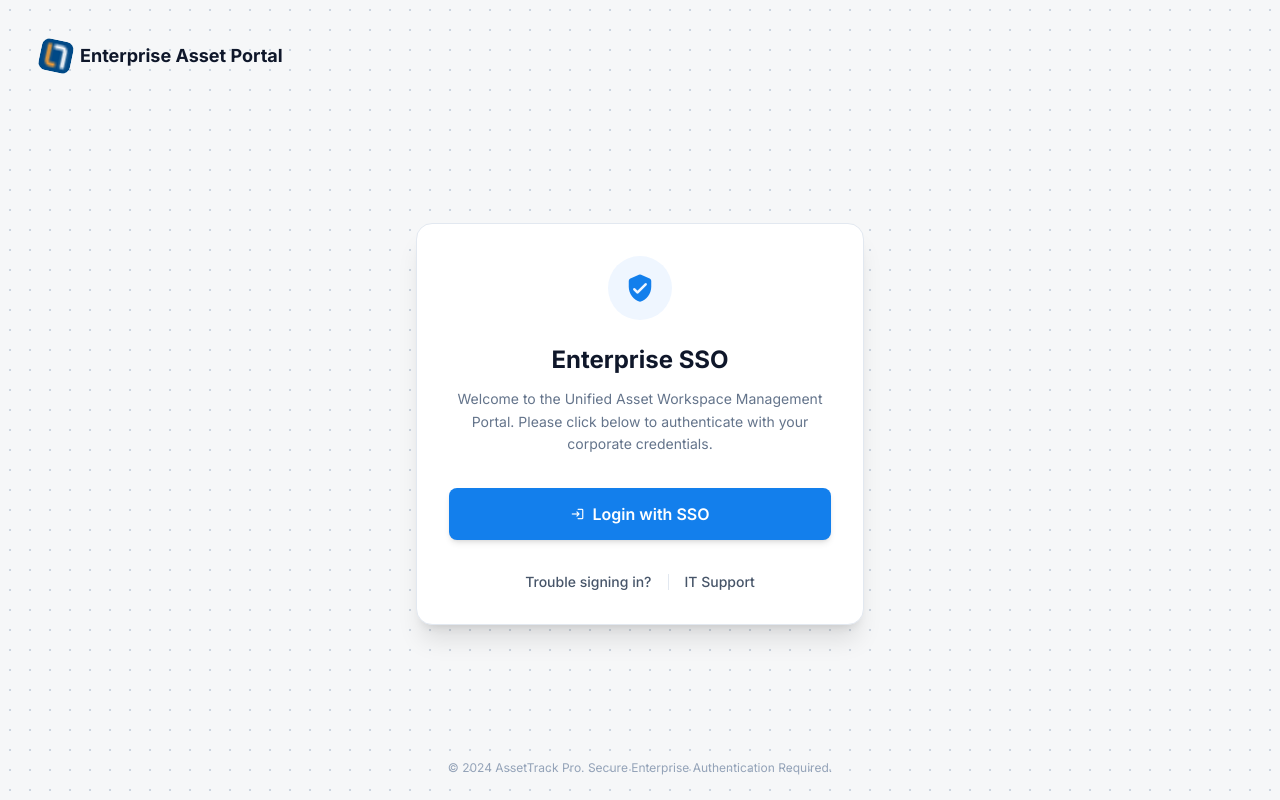
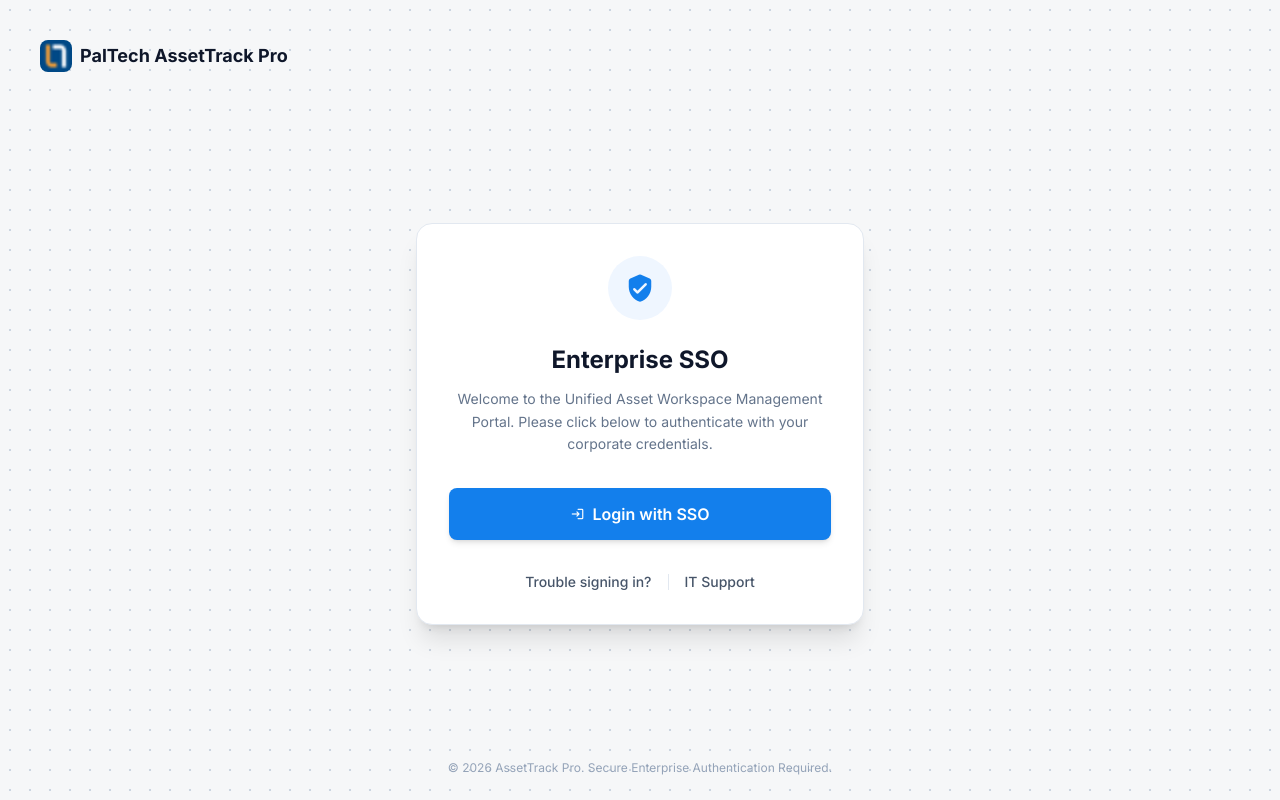
Before and after one commit to SahajJainDev/Unified-Asset-Workspace-Management-Portal, a React (Vite) app: page /#/login in a window 1280 px wide. Built offline with nearby package versions, Linux system fonts and the light colour scheme; no server answers.

Commit message:
UI updates

```diff
--- a/components/Sidebar.tsx
+++ b/components/Sidebar.tsx
@@ -17,7 +17,7 @@ const Sidebar: React.FC<SidebarProps> = ({ activeTab }) => {
     { id: 'assets', label: 'Assets', icon: 'laptop_mac', path: '/assets' },
     { id: 'map', label: 'Floor Map', icon: 'map', path: '/map' },
     { id: 'employees', label: 'Employees', icon: 'badge', path: '/employees' },
-    { id: 'users', label: 'Users', icon: 'group', path: '/users' },
+    { id: 'users', label: 'User Management', icon: 'group', path: '/users' },
     { id: 'verification-list', label: 'Asset Verification', icon: 'fact_check', path: '/verification-list' },
     { id: 'software-verifications', label: 'Software Verification', icon: 'inventory_2', path: '/software-verifications' },
     { id: 'Quixr-logs', label: 'Quixr Logs', icon: 'bolt', path: '/Quixr-logs' },
--- a/components/UserSidebar.tsx
+++ b/components/UserSidebar.tsx
@@ -18,7 +18,7 @@ const UserSidebar: React.FC<UserSidebarProps> = ({ activeTab }) => {
 
   const currentTab = activeTab || (
     location.pathname.includes('software-verify') ? 'software-verify' :
-    location.pathname.includes('seat') ? 'seat' : 'verify'
+      location.pathname.includes('seat') ? 'seat' : 'verify'
   );
   const currentUser = JSON.parse(localStorage.getItem('currentUser') || '{}');
 
@@ -32,10 +32,11 @@ const UserSidebar: React.FC<UserSidebarProps> = ({ activeTab }) => {
   return (
     <aside className="w-64 shrink-0 flex flex-col h-screen bg-white dark:bg-[#1a2632] border-r border-[#dbe0e6] dark:border-gray-800 transition-colors z-20">
       <div className="p-6 flex items-center gap-3 cursor-pointer shrink-0" onClick={() => navigate('/user/verify')}>
-        <div className="size-8 bg-primary rounded-lg flex items-center justify-center text-white shadow-sm">
-          <span className="material-symbols-outlined">person</span>
+        <div className="size-8 bg-transparent rounded-lg flex items-center justify-center overflow-hidden">
+          <img src="/logo.png" alt="AssetTrack Logo" class="w-full h-full object-contain"></img>
+
         </div>
-        <h2 className="text-lg font-bold tracking-tight">Employee Portal</h2>
+        <h2 className="text-lg font-bold tracking-tight">AssetTrack Pro</h2>
       </div>
 
       <nav className="flex-1 px-4 py-4 space-y-1 overflow-y-auto no-scrollbar">
@@ -66,7 +67,7 @@ const UserSidebar: React.FC<UserSidebarProps> = ({ activeTab }) => {
           </div>
           <div className="min-w-0">
             <p className="text-sm font-bold truncate">{currentUser.fullName || 'Guest User'}</p>
-            <p className="text-[10px] font-bold text-[#617589] uppercase tracking-tighter">ID: {currentUser.empId || '---'}</p>
+            <p className="text-[10px] font-bold text-[#617589] tracking-tighter">Employee ID: {currentUser.empId || '---'}</p>
           </div>
         </div>
       </div>
--- a/pages/LoginPage.tsx
+++ b/pages/LoginPage.tsx
@@ -37,10 +37,10 @@ const LoginPage: React.FC = () => {
   return (
     <div className="min-h-screen grid-bg flex flex-col transition-colors duration-200">
       <header className="p-6 md:p-10 flex items-center space-x-2">
-        <div className="w-8 h-8 bg-transparent rounded-lg flex items-center justify-center rotate-12 overflow-hidden">
+        <div className="w-8 h-8 bg-transparent rounded-lg flex items-center justify-center overflow-hidden">
           <img src="/logo.png" alt="AssetTrack Logo" className="w-full h-full object-contain" />
         </div>
-        <span className="text-slate-900 dark:text-white font-bold text-lg">Enterprise Asset Portal</span>
+        <span className="text-slate-900 dark:text-white font-bold text-lg">PalTech AssetTrack Pro</span>
       </header>
 
       <main className="flex-grow flex items-center justify-center p-4">
@@ -118,7 +118,7 @@ const LoginPage: React.FC = () => {
       </main>
 
       <footer className="p-6 text-center text-slate-400 text-xs">
-        &copy; 2024 AssetTrack Pro. Secure Enterprise Authentication Required.
+        &copy; 2026 AssetTrack Pro. Secure Enterprise Authentication Required.
       </footer>
     </div>
   );
--- a/pages/UserVerificationPage.tsx
+++ b/pages/UserVerificationPage.tsx
@@ -148,15 +148,6 @@ const UserVerificationPage: React.FC = () => {
               <h1 className="text-4xl font-black tracking-tight">Verify Your Assets</h1>
               <p className="text-[#617589] mt-1">Quarterly hardware compliance check for {user?.department || 'your department'}.</p>
             </div>
-            <div className="bg-white dark:bg-[#1a2632] px-4 py-2 rounded-xl border border-gray-100 dark:border-gray-800 flex items-center gap-3">
-              <div className="size-8 bg-blue-50 dark:bg-blue-900/30 rounded-lg flex items-center justify-center">
-                <span className="material-symbols-outlined text-primary text-sm">badge</span>
-              </div>
-              <div>
-                <p className="text-[10px] font-black text-[#617589] uppercase tracking-tighter">Employee ID</p>
-                <p className="text-sm font-bold">{user?.empId || '---'}</p>
-              </div>
-            </div>
           </div>
 
           {loading ? (
@@ -213,15 +204,15 @@ const UserVerificationPage: React.FC = () => {
                     {!asset.isLost && (
                       <div className="space-y-3">
                         <div className="flex justify-between items-center px-1">
-                          <label className="text-[10px] font-black text-[#617589] uppercase tracking-widest">Verify Asset ID</label>
-                          <span className="text-[10px] font-bold text-primary font-mono opacity-60">Hint: {asset.expectedId}</span>
+                          <label className="text-[10px] font-black text-[#617589] uppercase tracking-widest">Verify Your Asset ID</label>
+                          <span className="text-[10px] font-bold text-primary font-mono opacity-60">Hint: PTU1DELL0111</span>
                         </div>
                         <div className="relative">
                           <input
                             type="text"
                             value={asset.enteredId}
                             onChange={(e) => handleIdChange(asset.id, e.target.value.toUpperCase())}
-                            placeholder="Enter ID printed on tag..."
+                            placeholder="Enter ID printed on Asset..."
                             className="w-full px-5 py-3.5 bg-slate-50 dark:bg-slate-900 border-none rounded-2xl text-sm font-bold focus:ring-2 focus:ring-primary/20 transition-all outline-none"
                           />
                           {asset.enteredId === asset.expectedId && (
```
